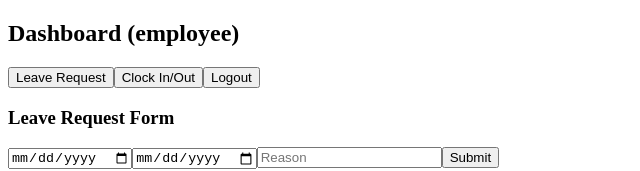
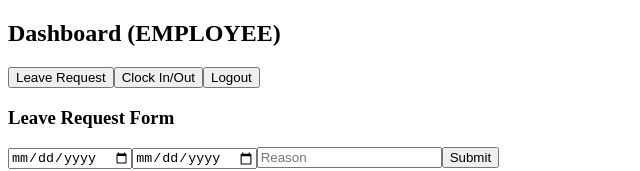
Before and after one commit to saibandi1234/attendance-tracker, a React (Create React App) app in the folder frontend/: page / in a window 1280 px wide. Both pictures are taken after typing "Sample" into the empty fields and a click on the button "Login". Shown: the top 171 px of the page, without its empty margins (0-640 px from the left). Built offline with nearby package versions, Linux system fonts and the light colour scheme.

Commit message:
Fixed dashboard role-based UI

```diff
--- a/frontend/src/components/Dashboard.js
+++ b/frontend/src/components/Dashboard.js
@@ -1,18 +1,24 @@
 import React, { useState } from 'react';
 import LeaveRequestForm from './LeaveRequestForm';
 import AttendanceForm from './AttendanceForm';
+import ViewAllLeaveRequests from './ViewAllLeaveRequests';
+import AdminSummary from './AdminSummary';
 
 const Dashboard = () => {
   const username = localStorage.getItem('username');
+
   let role = 'employee';
   if (username === '222') role = 'manager';
   if (username === '999') role = 'admin';
 
-  const [activeTab, setActiveTab] = useState('leave');
+  const [activeTab, setActiveTab] = useState(
+    role === 'employee' ? 'leave' : role === 'manager' ? 'view_leave' : 'summary'
+  );
 
   return (
     <div>
-      <h2>Dashboard ({role})</h2>
+      <h2>Dashboard ({role.toUpperCase()})</h2>
+
       {role === 'employee' && (
         <>
           <button onClick={() => setActiveTab('leave')}>Leave Request</button>
```
